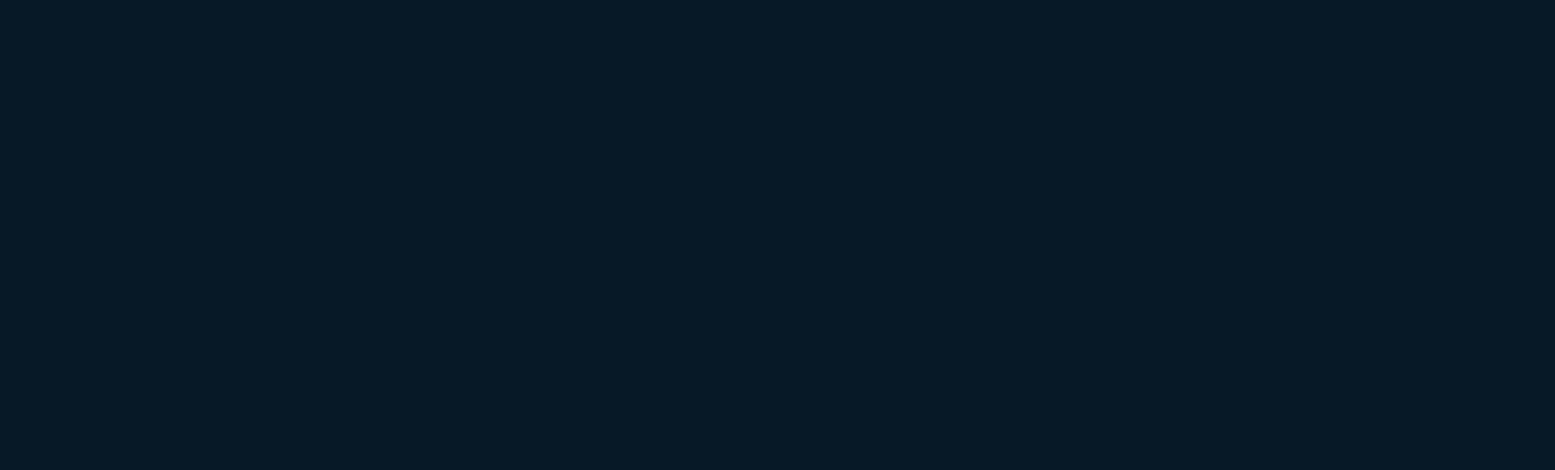
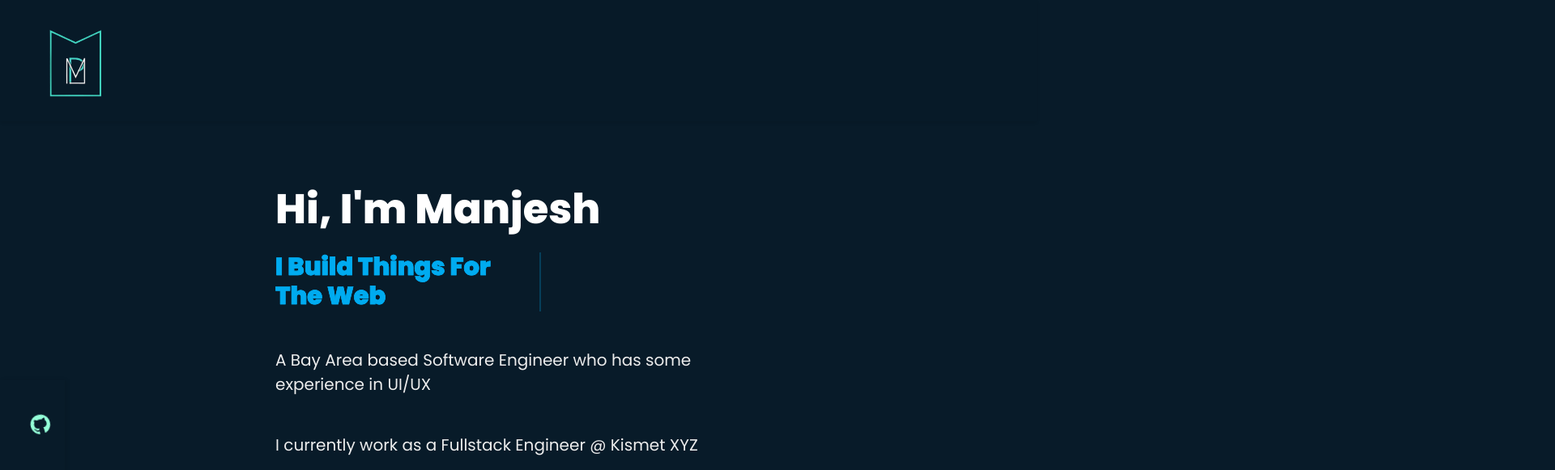
Before and after one commit to Jay-tech456/Portfolio-Site, a React (Create React App) app in the folder frontend/: page / in a window 1280 px wide. Before the commit this address had no page. Shown: the top 581 px of the page at 81% size, 1920 px wide, since content can reach past the window. Built offline with nearby package versions, Linux system fonts and the light colour scheme; no server answers; the HTML template or start-up script is replaced by a standard one.

Commit message:
first deployed frontend application

```diff
--- a/frontend/src/App.js
+++ b/frontend/src/App.js
@@ -10,12 +10,9 @@
 const App = () => {
   return (
 
-
     <BrowserRouter>
       <Router />
     </BrowserRouter>
-
-
 
   );
 };
--- a/frontend/src/Components/Project/Project.js
+++ b/frontend/src/Components/Project/Project.js
@@ -16,7 +16,6 @@
     const fetchProjectData = async () => {
       try {
         const result = await projectData();
-        console.log(result); // Add console log here
         setProjectDataArr(result || []);
       } catch (e) {
         console.log("There is an Error: ", e);
--- a/frontend/src/navigation/Router.jsx
+++ b/frontend/src/navigation/Router.jsx
@@ -6,7 +6,8 @@
     return (
         <div>
             <Routes>
-                <Route path="/about" element={<LandingPage/>} />
+                <Route path="" element={<LandingPage/>} />
+
             </Routes>
         </div>
     )
```
Also changed, not shown: 1 other file (tests, documents, lock files or other folders).
